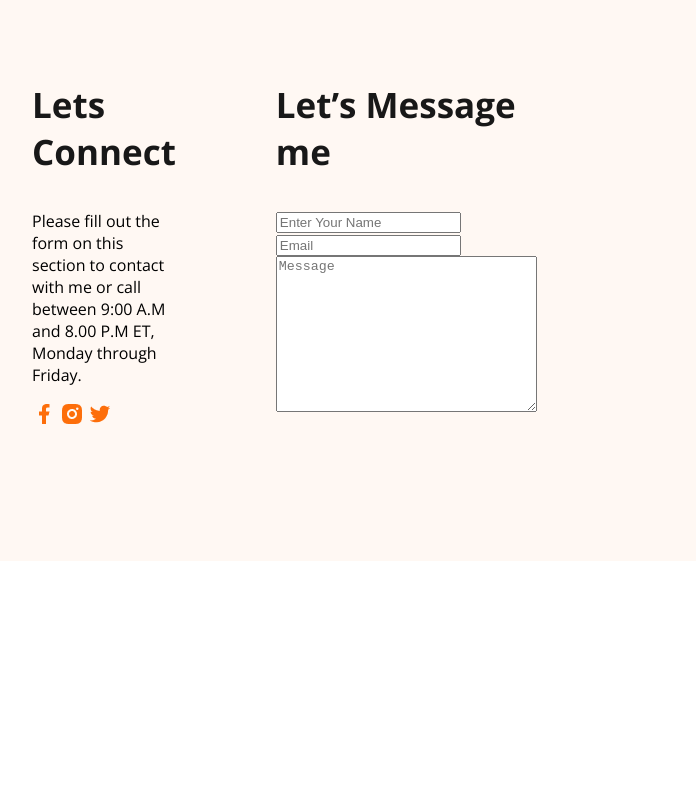
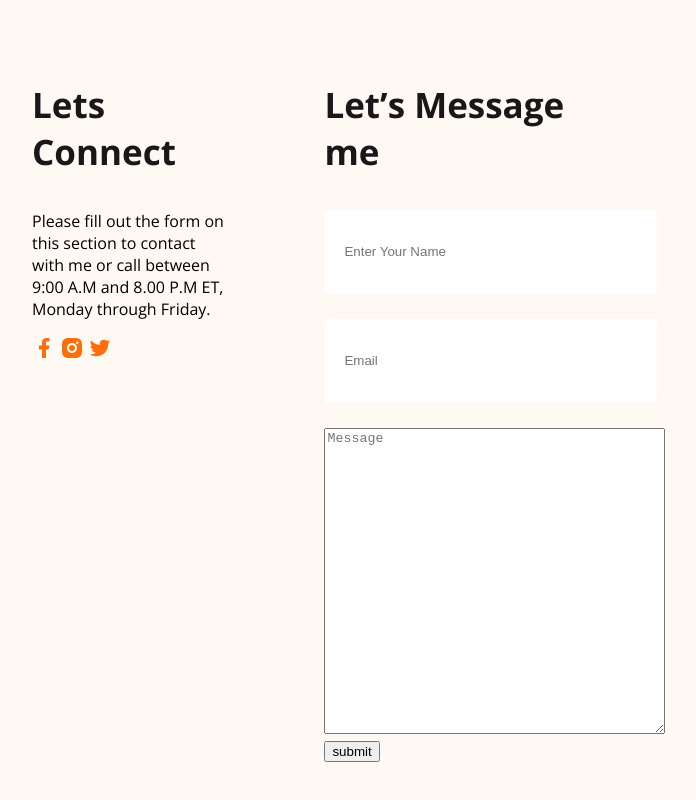
Before and after one commit to saidee-hasan/developer-portfolio-no-responsove, a plain HTML site: page index.html in a window 1280 px wide. Shown: the part 3527-4327 px from the top of the page, without its empty margins (436-1132 px from the left). Before the commit the page ends 4226 px from the top, so only its background shows below. Drawn offline with nearby package versions, Linux system fonts and the light colour scheme.

Commit message:
jahnker vi

```diff
--- a/css/style.css
+++ b/css/style.css
@@ -148,3 +148,18 @@ footer{
     padding: 130px 230px;
     gap: 100px;
 }
+.footer-column{
+    width: 50%;
+}
+footer [type="text"] ,footer input[type="email"]{
+    height: 64px;
+    border-radius: 5px;
+    background-color: white;
+    display: block;
+    width: 100%;
+    padding: 10px 20px;
+    margin-bottom: 25px;
+    border: none;
+
+
+}
--- a/index.html
+++ b/index.html
@@ -173,7 +173,8 @@
     <form action="">
         <input type="text" placeholder="Enter Your Name">
         <input type="email" name="" id="" placeholder="Email">
-        <textarea name="" id="" cols="30" rows="10" placeholder="Message"></textarea>
+        <textarea name="" id="" cols="40" rows="20" placeholder="Message"></textarea>
+        <input type="submit"  value="submit">
     </form>
 
 </div>
```
